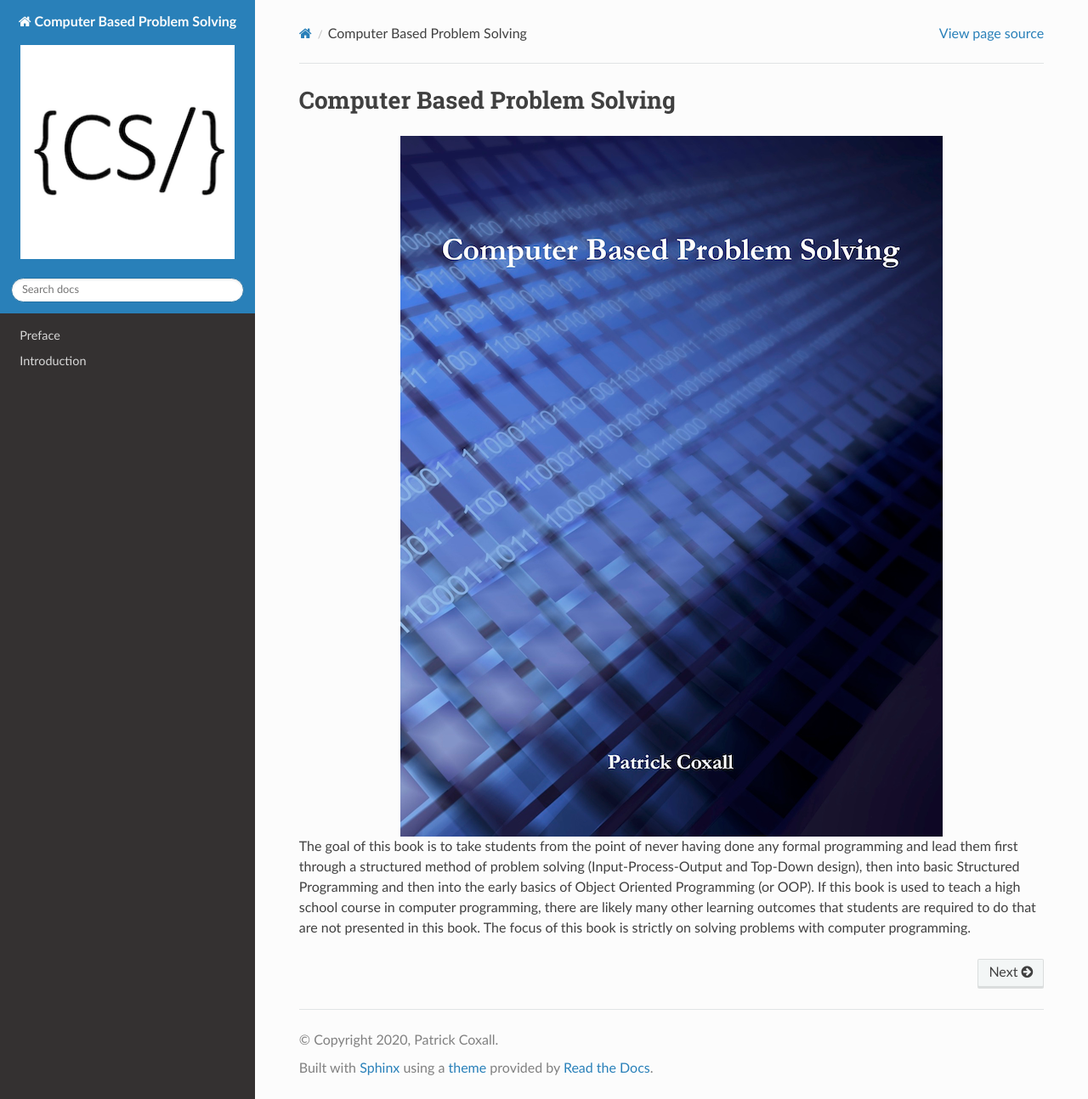
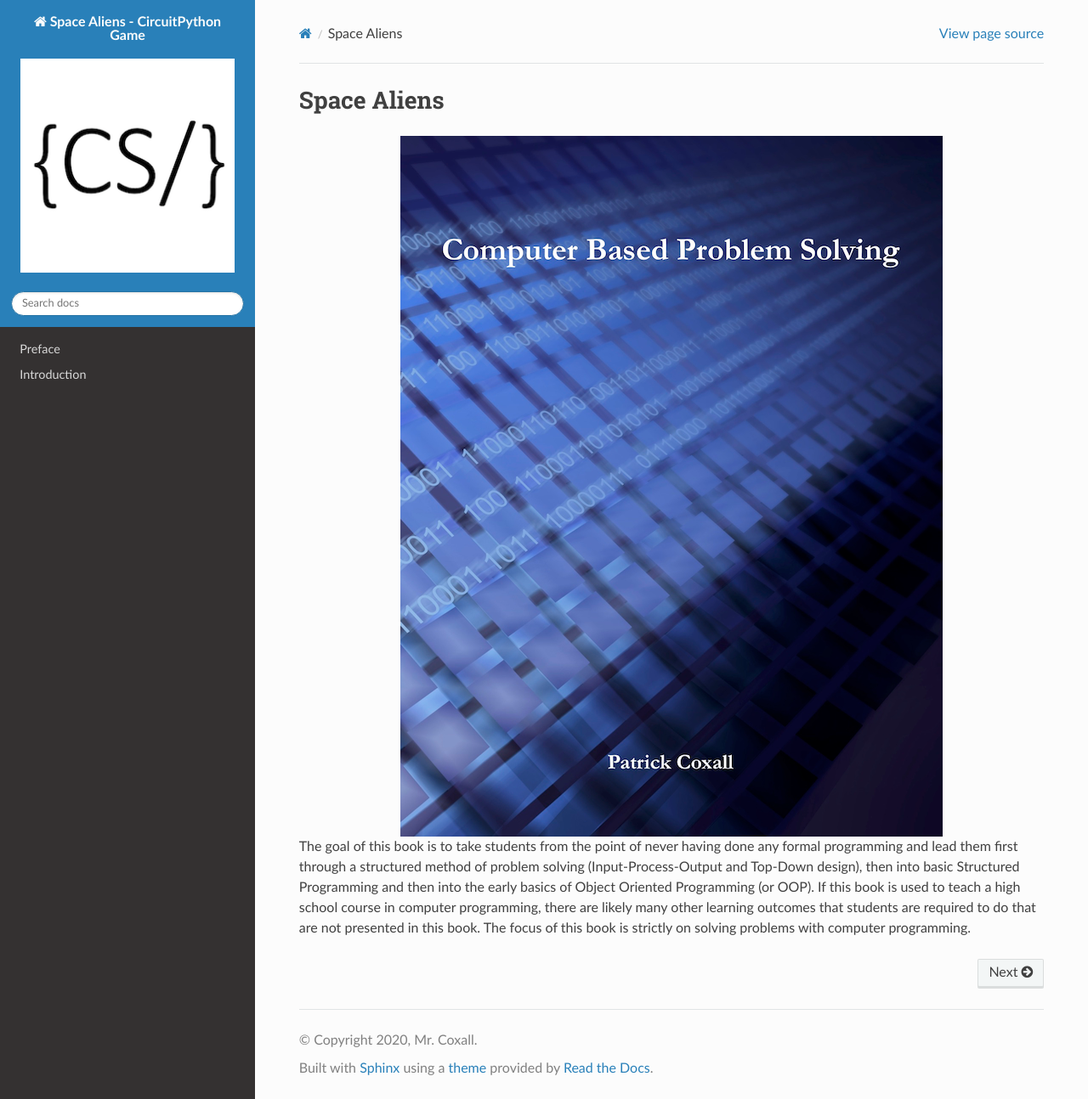
Before and after one commit to ics3u-2-2019/ICS3U-2019-Group0, a Sphinx documentation site: the page built from docs/index.rst, in a window 1280 px wide and 1294 px high. Shown: the whole window at 85% size. Built offline with Sphinx 7.4.7 and the Read the Docs theme 2.0.0, drawn with Linux system fonts in a browser that asks for light colours.

Commit message:
updating docs

```diff
--- a/docs/conf.py
+++ b/docs/conf.py
@@ -40,8 +40,8 @@ source_suffix = '.rst'
 master_doc = 'index'
 
 # General information about the project.
-project = u'Computer Based Problem Solving'
-copyright = u'2020, Patrick Coxall'
+project = u'Space Aliens - CircuitPython Game'
+copyright = u'2020, Mr. Coxall'
 
 # The version info for the project you're documenting, acts as replacement for
 # |version| and |release|, also used in various other places throughout the
--- a/docs/index.rst
+++ b/docs/index.rst
@@ -24,9 +24,9 @@
         }
     </style>
 
-==============================
-Computer Based Problem Solving
-==============================
+============
+Space Aliens
+============
 
 .. image:: /images/ComputerBasedProblemSolving.png
    :alt: Computer Based Problem Solving
```
